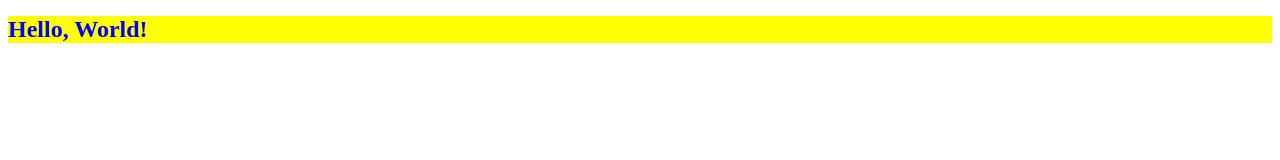
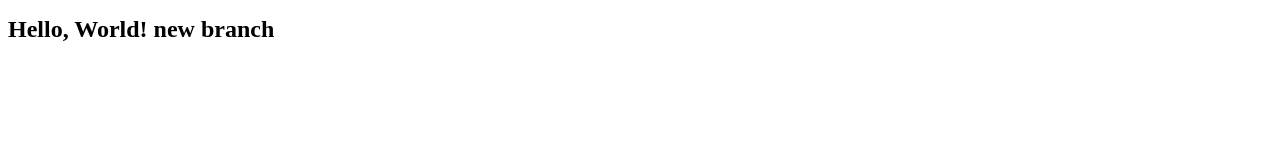
Before and after one commit to Nofu17/myproject, a plain HTML site: page index.html in a window 1280 px wide. Drawn offline with Linux system fonts and the light colour scheme.

Commit message:
changong style for the title

```diff
--- a/index.html
+++ b/index.html
@@ -6,7 +6,7 @@
     <link rel="stylesheet" href="style.css">
 </head>
 <body>
-    <h1>Hello, World!</h1>
+    <h1>Hello, World! new branch </h1>
     <script src="app.js"></script>
 </body>
 </html>
--- a/style.css
+++ b/style.css
@@ -1,6 +1,6 @@
 h1 {
-    color: blue;
+    color: rgb(0, 0, 0);
     font-size: 24px;
     {body}
-    background-color: yellow;
+    background-color: : #f0f0f0;
 }
```
